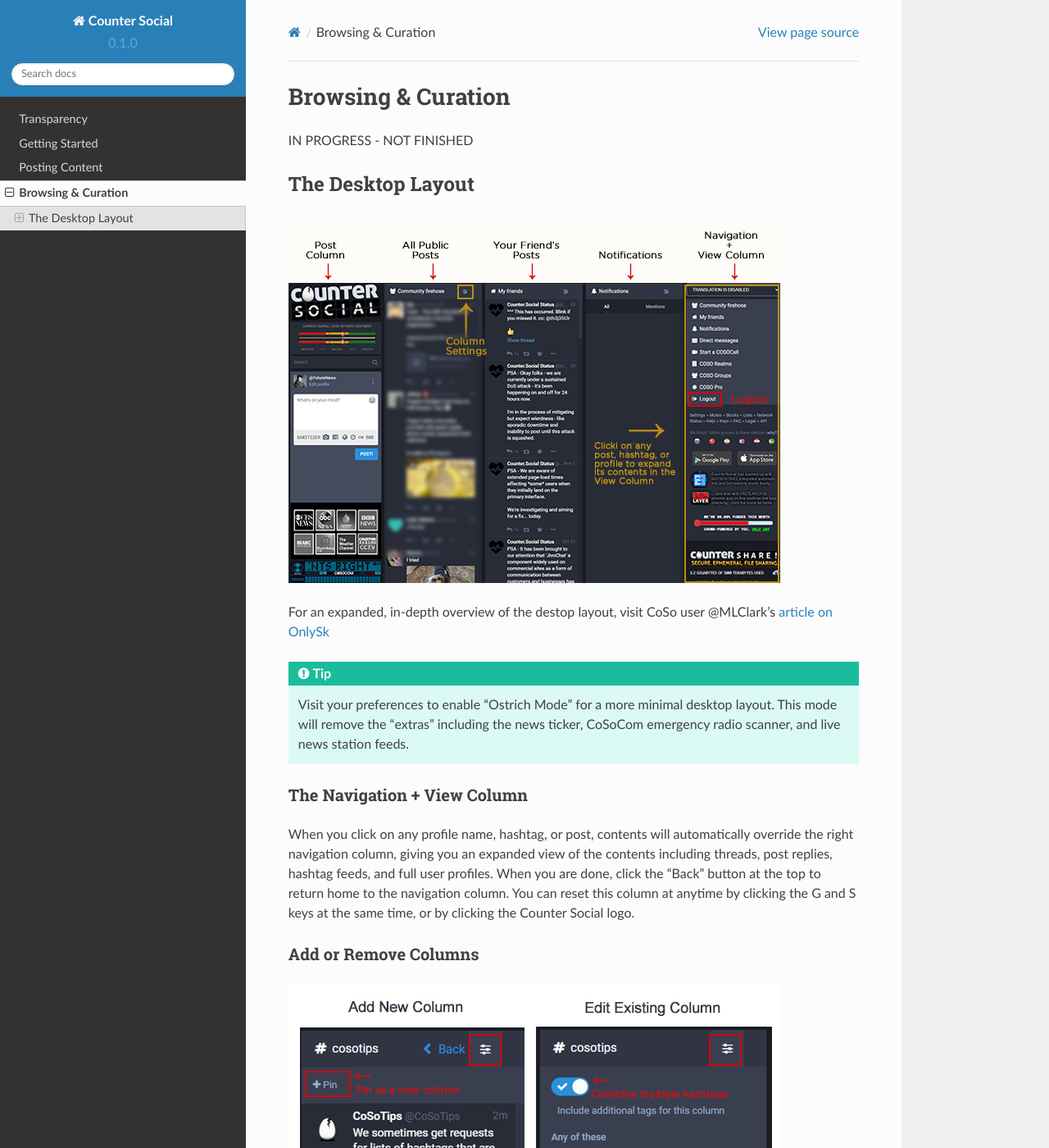
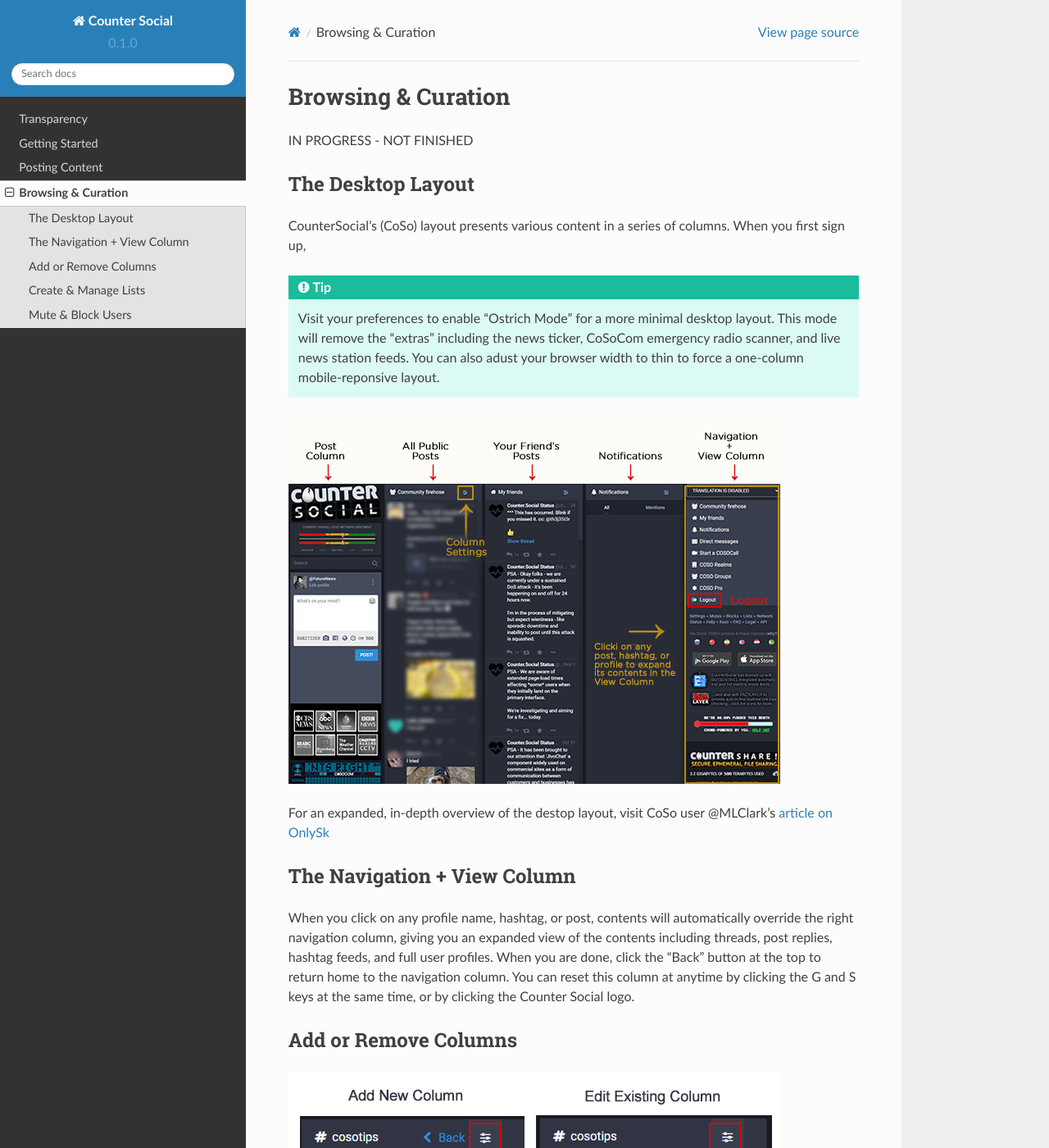
Before and after one commit to itskel/userguide, a Sphinx documentation site: the page built from docs/source/browsing-and-curation.rst, in a window 1280 px wide and 1400 px high. Shown: the whole window at 82% size. Built offline with Sphinx 7.4.7 and the Read the Docs theme 2.0.0, drawn with Linux system fonts in a browser that asks for light colours; some of the changed text lies outside the part shown.

Commit message:
Update browsing-and-curation.rst

```diff
--- a/docs/source/browsing-and-curation.rst
+++ b/docs/source/browsing-and-curation.rst
@@ -6,18 +6,37 @@
 The Desktop Layout
 ------------
 
+CounterSocial's (CoSo) layout presents various content in a series of columns. When you first sign up,
+
+.. tip:: Visit your preferences to enable "Ostrich Mode" for a more minimal desktop layout. This mode will remove the "extras" including the news ticker, CoSoCom emergency radio scanner, and live news station feeds. You can also adust your browser width to thin to force a one-column mobile-reponsive layout.
+
 .. image:: img_destoplayout.jpg
 
 For an expanded, in-depth overview of the destop layout, visit CoSo user @MLClark's `article on OnlySk <https://onlysky.media/mclark/countersocial-isnt-the-new-twitter-its-something-way-better/>`_
 
-.. tip:: Visit your preferences to enable "Ostrich Mode" for a more minimal desktop layout. This mode will remove the "extras" including the news ticker, CoSoCom emergency radio scanner, and live news station feeds.
+
 
 The Navigation + View Column
-^^^^^^^^^^^^^
+------------
 
 When you click on any profile name, hashtag, or post, contents will automatically override the right navigation column, giving you an expanded view of the contents including threads, post replies, hashtag feeds, and full user profiles. When you are done, click the "Back" button at the top to return home to the navigation column. You can reset this column at anytime by clicking the G and S keys at the same time, or by clicking the Counter Social logo.
 
+
 Add or Remove Columns
-^^^^^^^^^^^^^
+------------
 
 .. image:: img_columnsettings.jpg
+
+NEEDS CONTENT
+
+
+Create & Manage Lists
+------------
+
+NEEDS CONTENT
+
+
+Mute & Block Users
+------------
+
+NEEDS CONTENT
```
